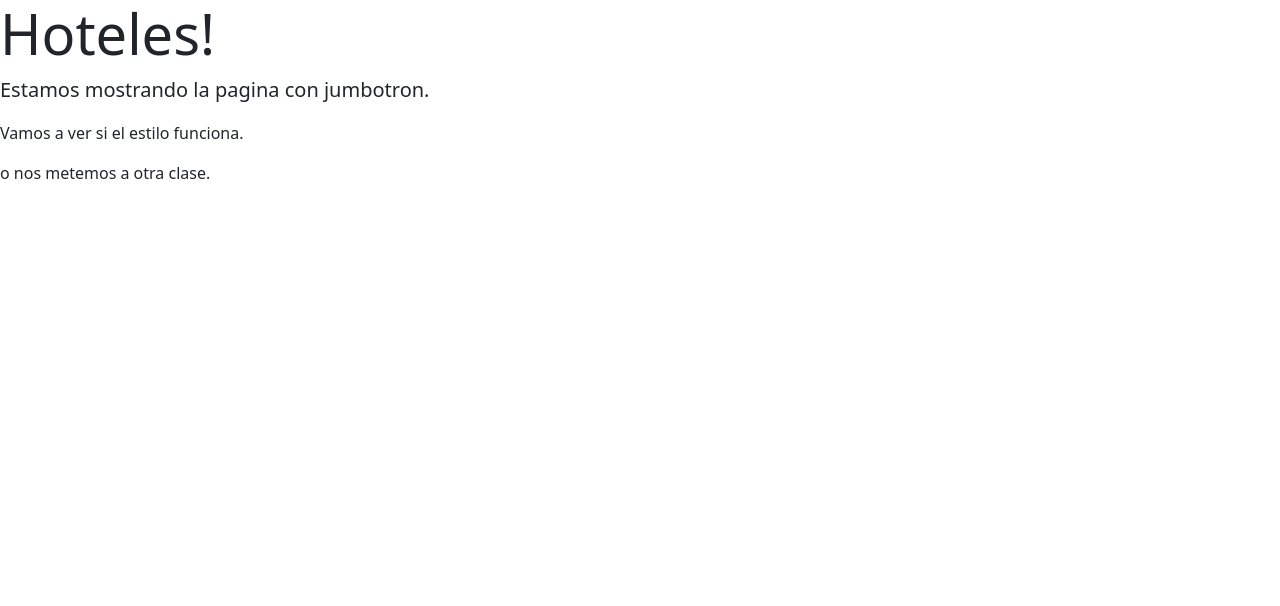
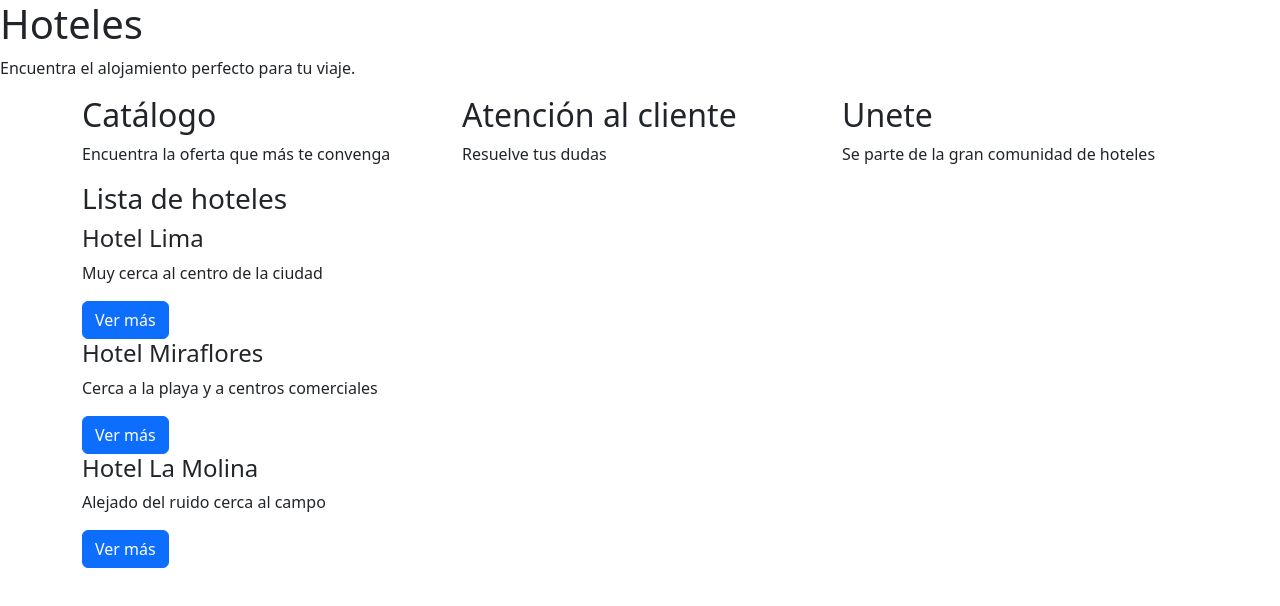
Before and after one commit to Xakuara/sysgalo, a website: page index.html in a window 1280 px wide. Drawn offline with nearby package versions, Linux system fonts and the light colour scheme.

Commit message:
primera grilla

```diff
--- a/index.html
+++ b/index.html
@@ -3,15 +3,55 @@
   <head>
     <meta charset="utf-8">
     <meta name="viewport" content="width=device-width, initial-scale=1">
-    <title>Bootstrap demo</title>
+    <title>Proyecto Hoteles</title>
     <link href="node_modules/bootstrap/dist/css/bootstrap.min.css" rel="stylesheet" integrity="sha384-QWTKZyjpPEjISv5WaRU9OFeRpok6YctnYmDr5pNlyT2bRjXh0JMhjY6hW+ALEwIH" crossorigin="anonymous">
   </head>
-  <body>
-    <div class="jumbotron">
-      <h1 class="display-4">Hoteles!</h1>
-    <p class="lead">Estamos mostrando la pagina con jumbotron.</p>
-    <p>Vamos a ver si el estilo funciona.</p>
-    <p>o nos metemos a otra clase.</p>
+<body>
+  <div class="jumbotron">
+    <h1>Hoteles</h1>
+    <p>Encuentra el alojamiento perfecto para tu viaje.</p>
+  </div>
+
+  <div class="container">
+    <div class="row">
+      <div class="col-sm-4">
+        <h2>Catálogo</h2>
+        <p>Encuentra la oferta que más te convenga</p>
+      </div>
+      <div class="col-sm-4">
+        <h2>Atención al cliente</h2>
+        <p>Resuelve tus dudas</p>
+      </div>
+      <div class="col-sm-4">
+        <h2>Unete</h2>
+        <p>Se parte de la gran comunidad de hoteles</p>
+      </div>
+    </div>
+
+    <div class="row">
+      <div class="col-md-12">
+        <h3>Lista de hoteles</h3>
+        <ul class="list-unstyled">
+          <li>
+            <h4>Hotel Lima</h4>
+            <p>Muy cerca al centro de la ciudad</p>
+            <a href="#" class="btn btn-primary">Ver más</a>
+          </li>
+          <li>
+            <h4>Hotel Miraflores</h4>
+            <p>Cerca a la playa y a centros comerciales</p>
+            <a href="#" class="btn btn-primary">Ver más</a>
+          </li>
+          <li>
+            <h4>Hotel La Molina</h4>
+            <p>Alejado del ruido cerca al campo</p>
+            <a href="#" class="btn btn-primary">Ver más</a>
+          </li>
+        </ul>
+      </div>
+    </div>
+  </div>
+  <div>
     <script src="node_modules/jquery/dist/jquery.min.js" ></script>
     <script src="node_modules/popper.js/dist/popper.min.js" ></script>
     <script src="node_modules/bootstrap/dist/js/bootstrap.bundle.min.js"></script>
```
Also changed, not shown: 1 other file.
